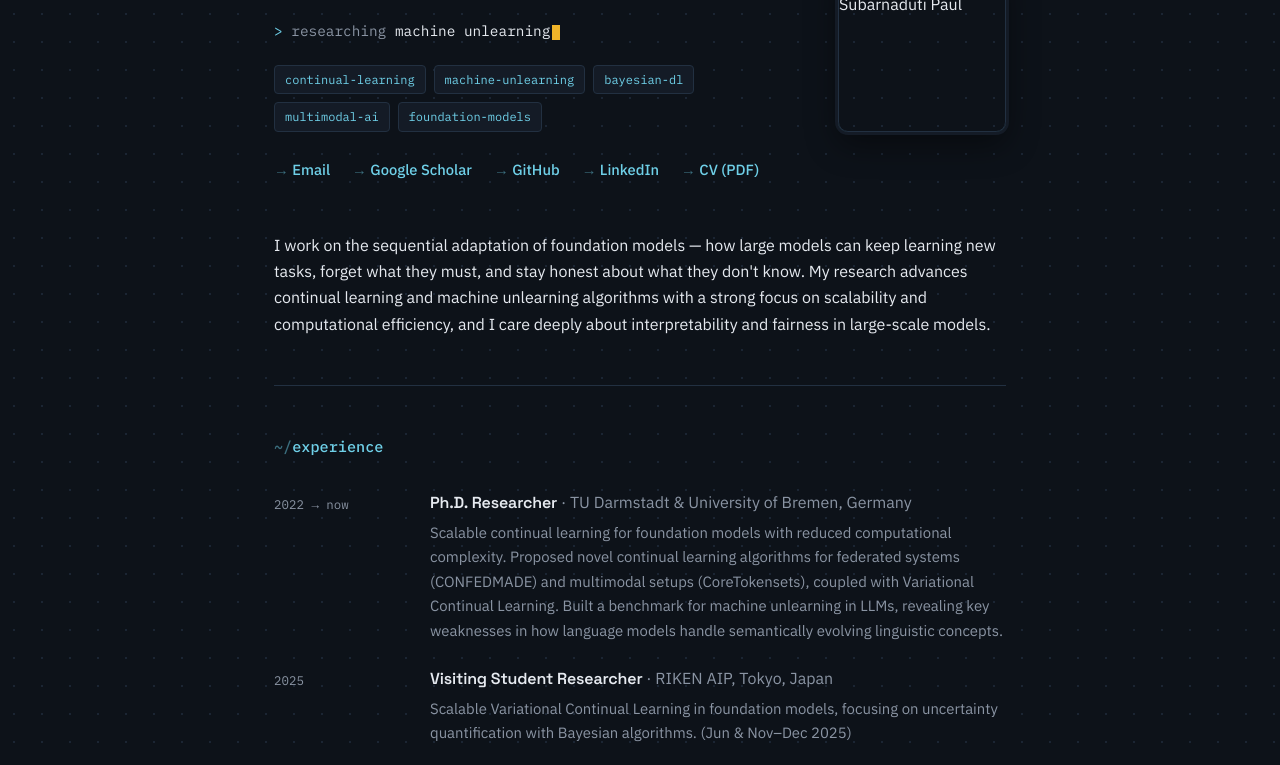
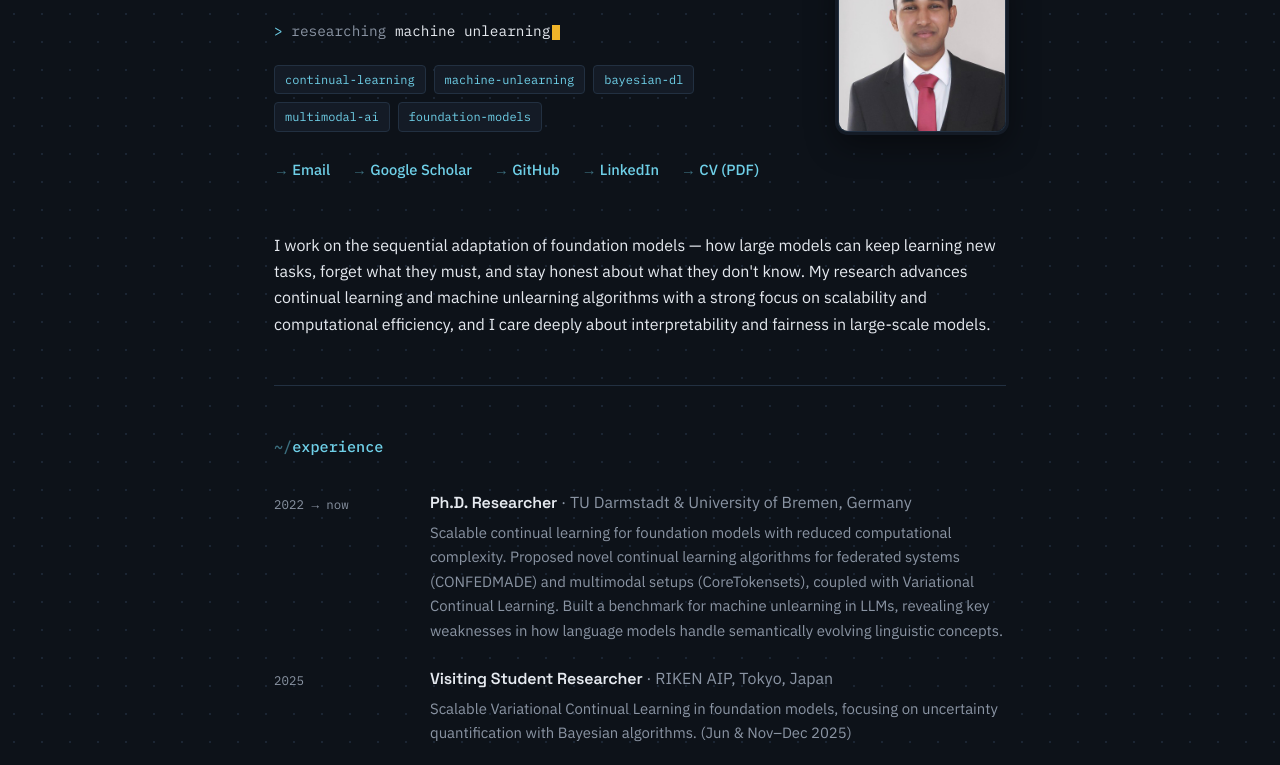
Before and after one commit to paulsubarna/paulsubarna.github.io, a plain HTML site: page index.html in a window 1280 px wide. Shown: the part 224-989 px from the top of the page. Drawn offline with Linux system fonts and the light colour scheme.

Commit message:
Update image source from photo.jpg to Photo.jpeg

```diff
--- a/index.html
+++ b/index.html
@@ -173,7 +173,7 @@
         <a href="cv.pdf">CV (PDF)</a>
       </nav>
     </div>
-    <img class="portrait" src="photo.jpg" alt="Portrait of Subarnaduti Paul">
+    <img class="portrait" src="Photo.jpeg" alt="Portrait of Subarnaduti Paul">
   </header>
 
   <section id="about" style="border-top:none; padding-top:0;">
```
